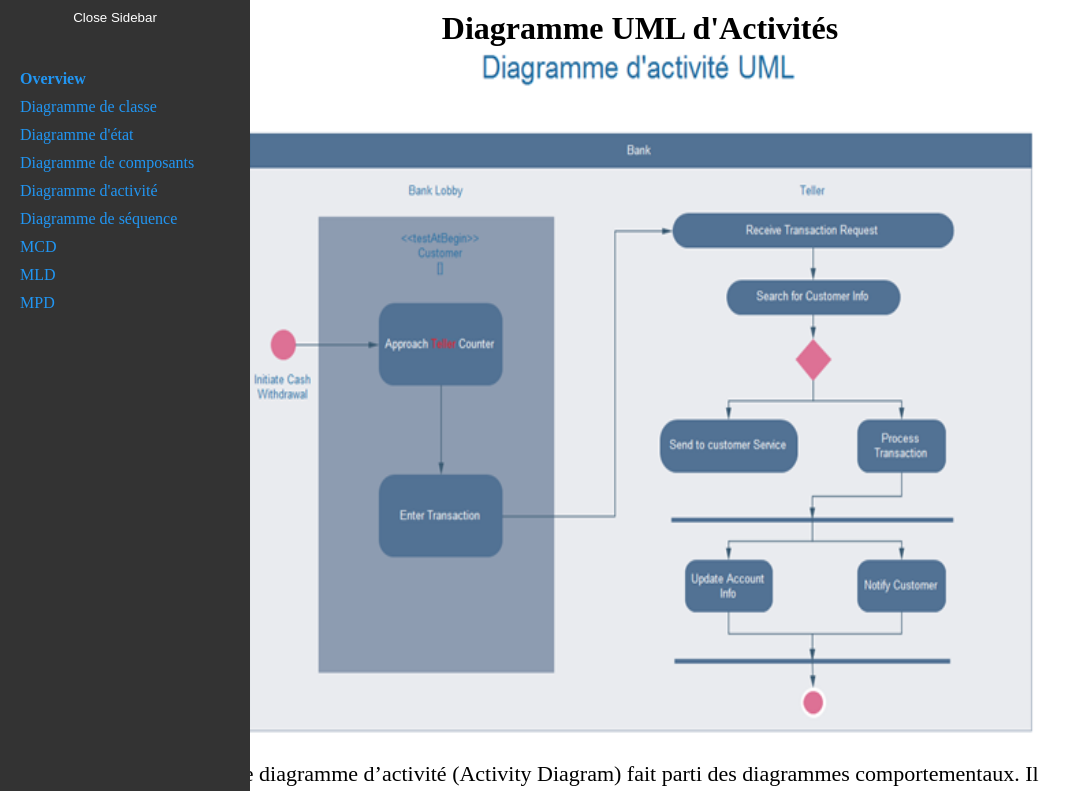
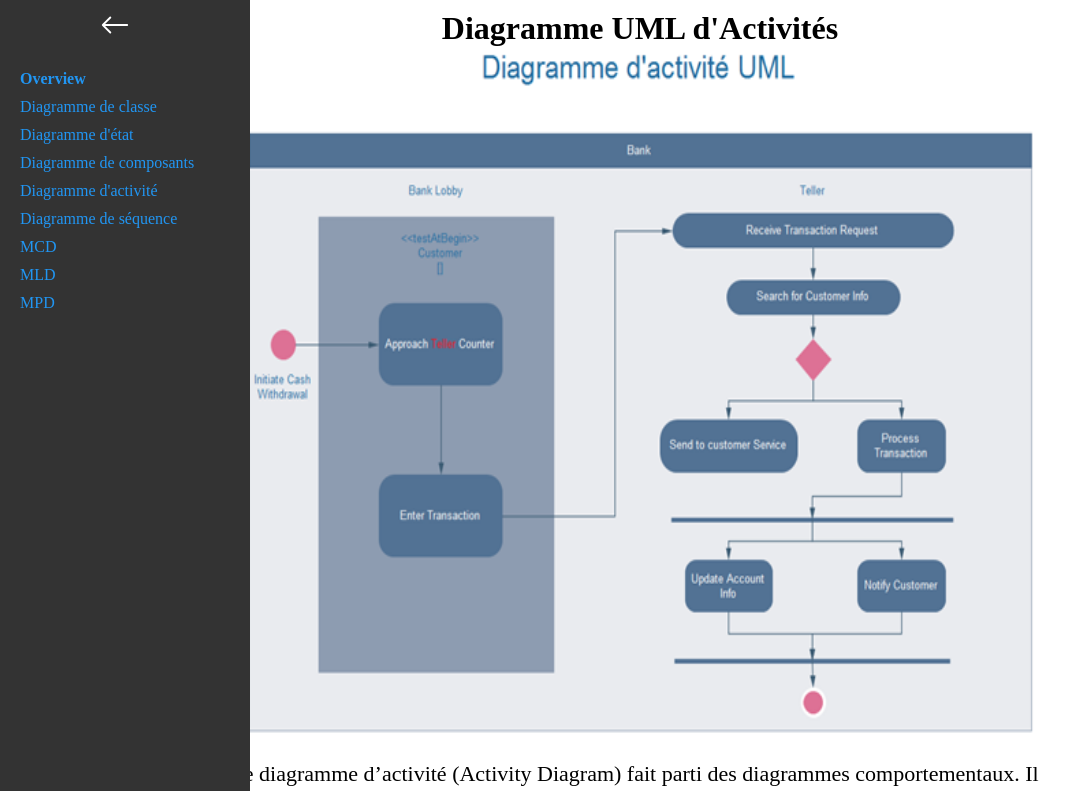
Before and after one commit to 2023-cda-alt-devops-p3/catalog-az, a React (Create React App) app: page /DA in a window 1280 px wide. Shown: the top 791 px of the page, without its empty margins (0-1082 px from the left). Built offline with nearby package versions, Linux system fonts and the light colour scheme.

Commit message:
feat: icon toggle menu

```diff
--- a/src/components/sidebar/Sidebar.jsx
+++ b/src/components/sidebar/Sidebar.jsx
@@ -2,7 +2,7 @@ import React from 'react';
 import '../sidebar/Sidebar.css'
 import { useState } from 'react';
 import { NavLink } from 'react-router-dom';
-import { BsArrowRight } from 'react-icons/bs'
+import { BsArrowRight, BsArrowLeft } from 'react-icons/bs'
 
 const Sidebar = () => {
 
@@ -20,7 +20,7 @@ const Sidebar = () => {
         className={`toggle-button ${isOpen ? 'close' : 'open'}`}
         onClick={toggleSidebar}
       >
-        {isOpen ? 'Close Sidebar' : ''}
+        {isOpen ? <BsArrowLeft size={30}/> : ''}
       </button>
       <ul className='mt-50'>
       <li><h4 className='h4'><NavLink to={"/overview"}>Overview</NavLink></h4></li>
@@ -32,7 +32,6 @@ const Sidebar = () => {
                         <li><NavLink to={"MCD"} className='link' >MCD</NavLink></li>
                         <li><NavLink to={"MLD"} className='link' >MLD</NavLink></li>
                         <li><NavLink to={"MPD"} className='link' >MPD</NavLink></li>
-        {/* Add more sidebar items as needed */}
       </ul>
     </div>
     </div>
```
